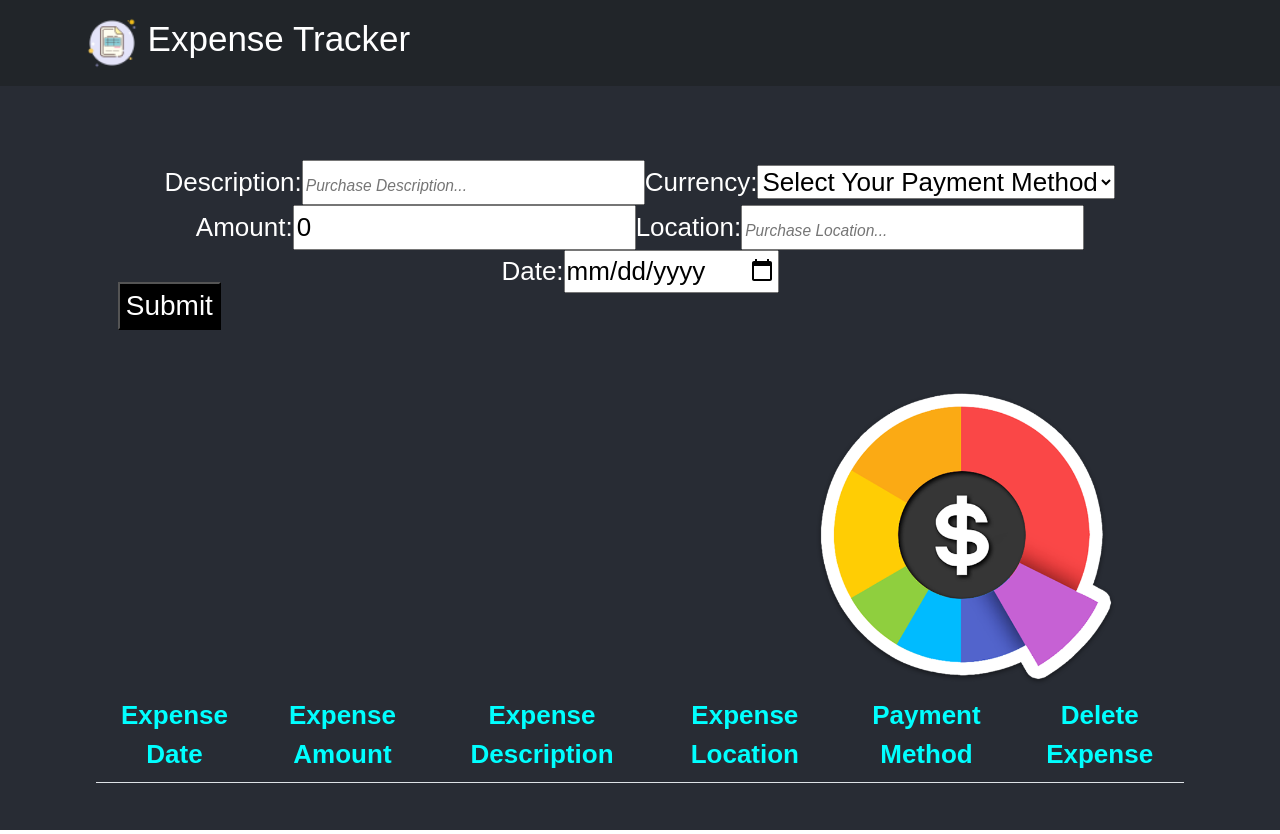
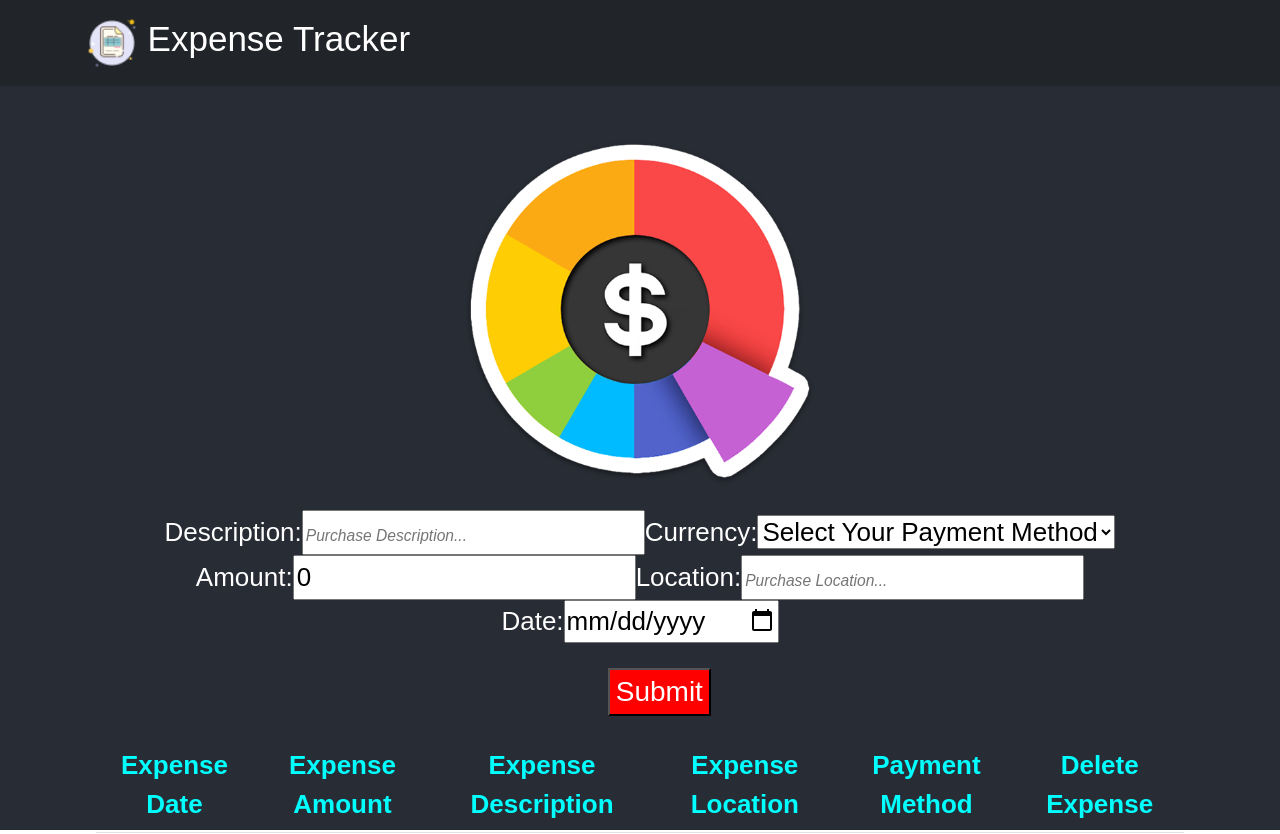
Before and after one commit to zackzellto/new-react-expense-tracker, a React (Create React App) app: page / in a window 1280 px wide. Built offline with nearby package versions, Linux system fonts and the light colour scheme.

Commit message:
arranged UI

```diff
--- a/src/App.css
+++ b/src/App.css
@@ -25,8 +25,9 @@ button[name="submitBtn"]{
   color: rgb(255, 255, 255);
   position: relative;
   font-size: 28px;
-  bottom: 22%;
-  background-color: black;
+  left: 17.5em;
+  top: 25px;
+  background-color: red;
 }
 
 .App {
@@ -86,11 +87,8 @@ form{
 
 img[name="wheel"] {
   position: relative;
-  bottom: 55%;
-  right: auto;
-  top: 50%;
-  left: 30%;
+  top: 20%;
   max-width: 100%;
-  height: 300px;
+  height: 350px;
 
 }
--- a/src/App.js
+++ b/src/App.js
@@ -41,6 +41,8 @@ function App() {
 
         <div name="app-container">
           <div>
+            <WheelImage />
+
             <InputForm
             handleSubmit={handleSubmit}
             description={description}
@@ -54,7 +56,7 @@ function App() {
             date={date}
             setDate={setDate}
             />
-            <WheelImage />
+
             <ExpenseTable expenseList={expenseList} />
           </div>
 
```
